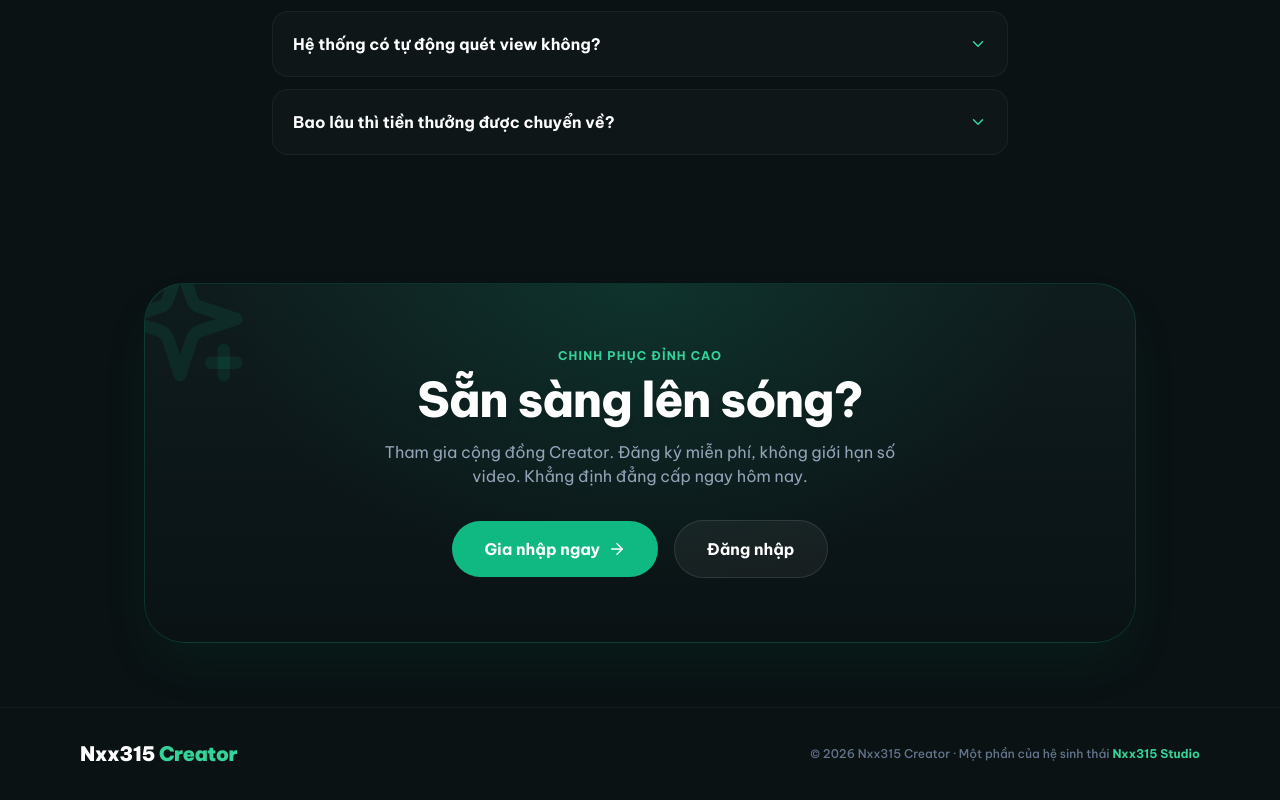
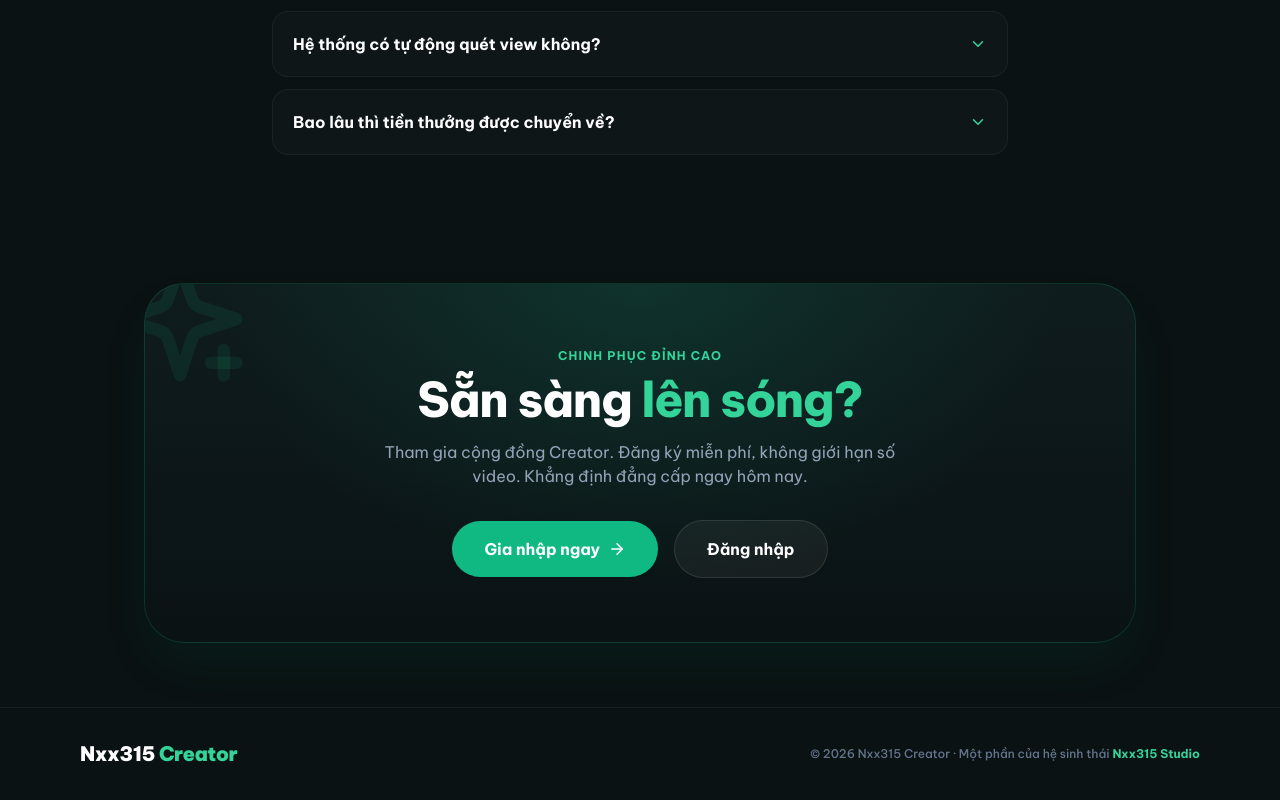
Before and after one commit to nxx1437-creator/creator.nxx315, a React (Vite) app: page / in a window 1280 px wide. Shown: the part 3743-4543 px from the top of the page. Built offline with nearby package versions, Linux system fonts and the light colour scheme; no server answers.

Commit message:
Update Footer.jsx

```diff
--- a/src/components/landing/Footer.jsx
+++ b/src/components/landing/Footer.jsx
@@ -18,9 +18,9 @@ export function FinalCta() {
 
         <div className="relative z-10">
           <p className="mb-3 text-xs font-bold uppercase tracking-widest text-emerald-400">Chinh phục đỉnh cao</p>
-          <h2 className="text-3xl sm:text-4xl lg:text-5xl font-extrabold tracking-tight text-white drop-shadow-md leading-tight">
-         Sẵn sàng lên sóng?
-          </h2>
+          <h2 className="text-3xl sm:text-4xl lg:text-5xl font-extrabold tracking-tight leading-tight text-white">
+  Sẵn sàng <span className="whitespace-nowrap text-emerald-400">lên sóng?</span>
+</h2>
           <p className="mx-auto mt-4 max-w-lg text-sm leading-relaxed text-slate-400 md:text-base">
             Tham gia cộng đồng Creator. Đăng ký miễn phí, không giới hạn số video. Khẳng định đẳng cấp ngay hôm nay.
           </p>
```
